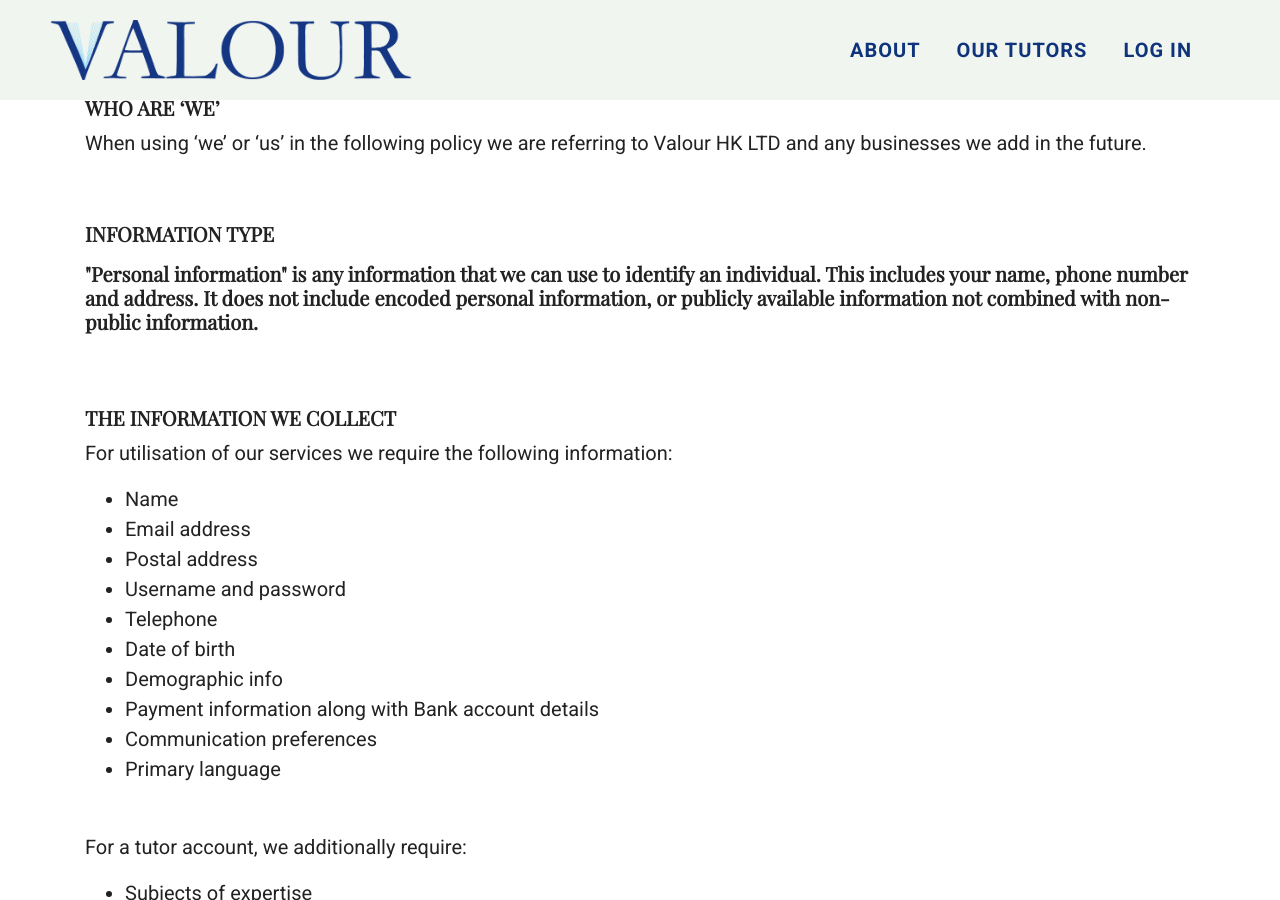
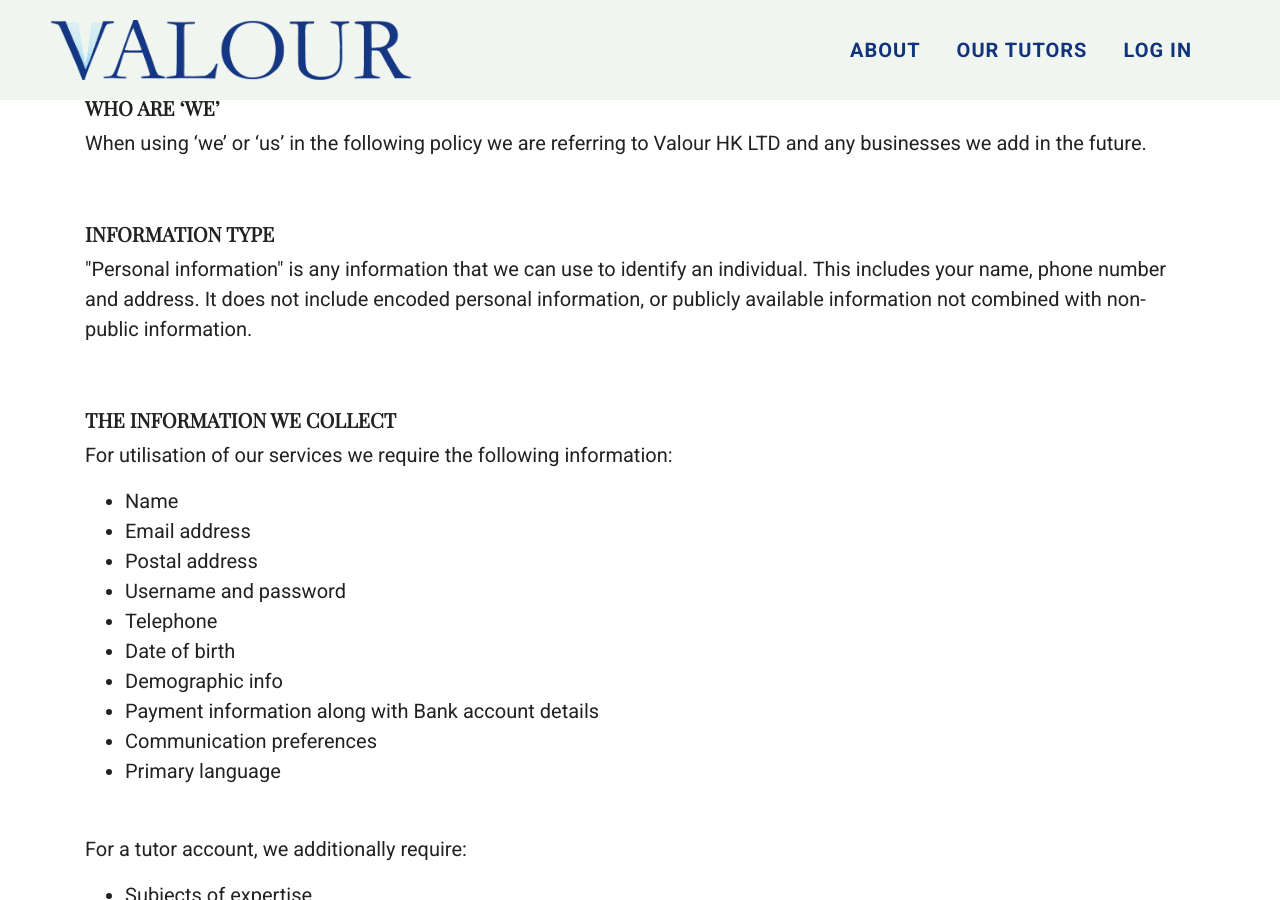
Before and after one commit to tutorcruncher-sites/valour-hk, a Jekyll site: the page built from privacy.html, in a window 1280 px wide and 900 px high, scrolled down 558 px. Built offline with Jekyll 4.4.1, drawn with Linux system fonts in a browser that asks for light colours.

```diff
--- a/privacy.html
+++ b/privacy.html
@@ -20,7 +20,7 @@ layout: privacy
       <h4>WHO ARE ‘WE’</span></strong></h4>
 <p>When using ‘we’ or ‘us’ in the following policy we are referring to Valour HK LTD and any businesses we add in the future.</span></p><br>
   </br>
-<h4>INFORMATION TYPE</span></strong></p>
+<h4>INFORMATION TYPE</span></strong></h4>
 <p>"Personal information" is any information that we can use to identify an individual. This includes your name, phone number and address. It does not include encoded personal information, or publicly available information not combined with non-public information.</span></p><br>
 </br>
 <h4>THE INFORMATION WE COLLECT</span></strong></h4>
@@ -48,7 +48,7 @@ layout: privacy
   <li>Profile photo</li>
 </ul><br>
 </br>
-<h4>USE OF INFORMATION</span></strong></p>
+<h4>USE OF INFORMATION</span></strong></h4>
 <p>Your information is used to provide products, offers, services, or other content tailored to your interests. This may entail use in the following ways:</span></p>
 <ul style="margin-bottom:0cm;text-align:start;" type="disc">
   <li>Answer questions and respond to requests</li>
@@ -60,7 +60,7 @@ layout: privacy
 <p><span style="font-size:13px;">
     <br>
   </span></p>
-<h4>THIRD PARTY INFORMATION SHARING</span></strong></p>
+<h4>THIRD PARTY INFORMATION SHARING</span></strong></h4>
 <p>Trust is pivotal to our business and as such no information is passed onto any third parties.</span></p>
 
   <br>
```
